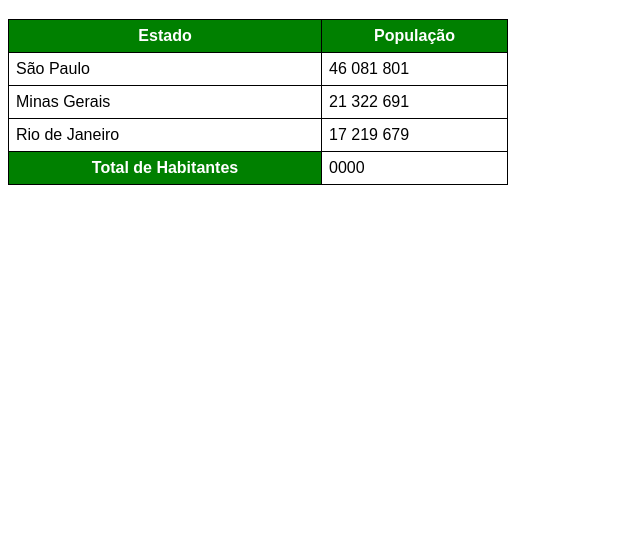
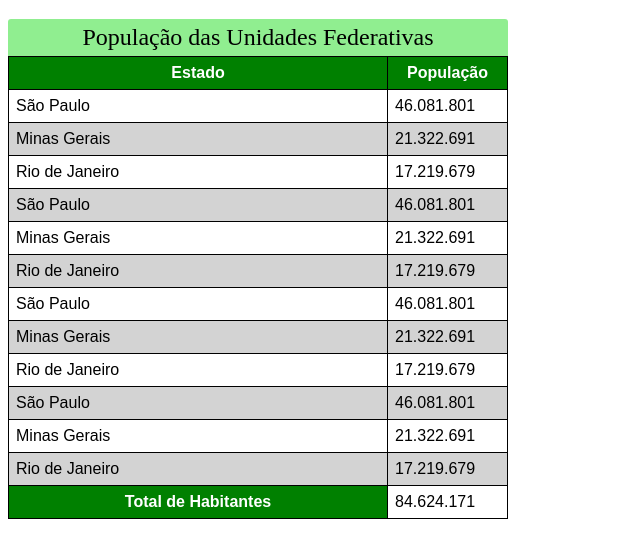
Before and after one commit to joaoantunesdev/treino-html-site, a plain HTML site: page exercicios/ex023/tabela002.html in a window 1280 px wide. Shown: the part 61-618 px from the top of the page, without its empty margins (0-640 px from the left). Drawn offline with Linux system fonts and the light colour scheme.

Commit message:
update tabela

```diff
--- a/exercicios/ex023/tabela002.html
+++ b/exercicios/ex023/tabela002.html
@@ -12,6 +12,16 @@
             width: 500px;
             border-collapse: collapse;
         }
+        caption{
+            font-size: 1.5em;
+            font-family: bold;
+            background-color: lightgreen;
+            padding: 5px;
+            border-radius: 3px 3px 0px 0px;
+        }
+        tbody > tr:nth-child(2n) {
+            background-color: lightgrey;
+        }
         th {
             background-color: green;
             color: white;
@@ -21,6 +31,7 @@
             padding: 7px;
 
         }
+
 
     </style>
 </head>
@@ -37,12 +48,13 @@
      >Tfoot
         TE, TD , TH
     -->
-<table>
+    <table>
+    <caption>População das Unidades Federativas</caption>
 
     <thead>
         <tr>
-            <th>Estado</th>
-            <th>População</th>
+            <th scope="col">Estado</th>
+            <th scope="col" style="width: 105px;">População</th>
         </tr>
 
     </thead>
@@ -50,23 +62,59 @@
     <tbody>
         <tr>
             <td>São Paulo</td>
-            <td>46 081 801</td>
+            <td>46.081.801</td>
         </tr>
         <tr>
             <td>Minas Gerais</td>
-            <td>21 322 691</td>
+            <td>21.322.691</td>
         </tr>
         <tr>
             <td>Rio de Janeiro</td>
-            <td>17 219 679</td>
+            <td>17.219.679</td>
+        </tr>
+        <tr>
+            <td>São Paulo</td>
+            <td>46.081.801</td>
+        </tr>
+        <tr>
+            <td>Minas Gerais</td>
+            <td>21.322.691</td>
+        </tr>
+        <tr>
+            <td>Rio de Janeiro</td>
+            <td>17.219.679</td>
+        </tr>
+        <tr>
+            <td>São Paulo</td>
+            <td>46.081.801</td>
+        </tr>
+        <tr>
+            <td>Minas Gerais</td>
+            <td>21.322.691</td>
+        </tr>
+        <tr>
+            <td>Rio de Janeiro</td>
+            <td>17.219.679</td>
+        </tr>
+        <tr>
+            <td>São Paulo</td>
+            <td>46.081.801</td>
+        </tr>
+        <tr>
+            <td>Minas Gerais</td>
+            <td>21.322.691</td>
+        </tr>
+        <tr>
+            <td>Rio de Janeiro</td>
+            <td>17.219.679</td>
         </tr>
 
     </tbody>
 
     <tfoot>
         <tr>
-            <th>Total de Habitantes</th>
-            <td>0000</td>
+            <th scope="row">Total de Habitantes</th>
+            <td>84.624.171</td>
         </tr>
 
     </tfoot>
```
